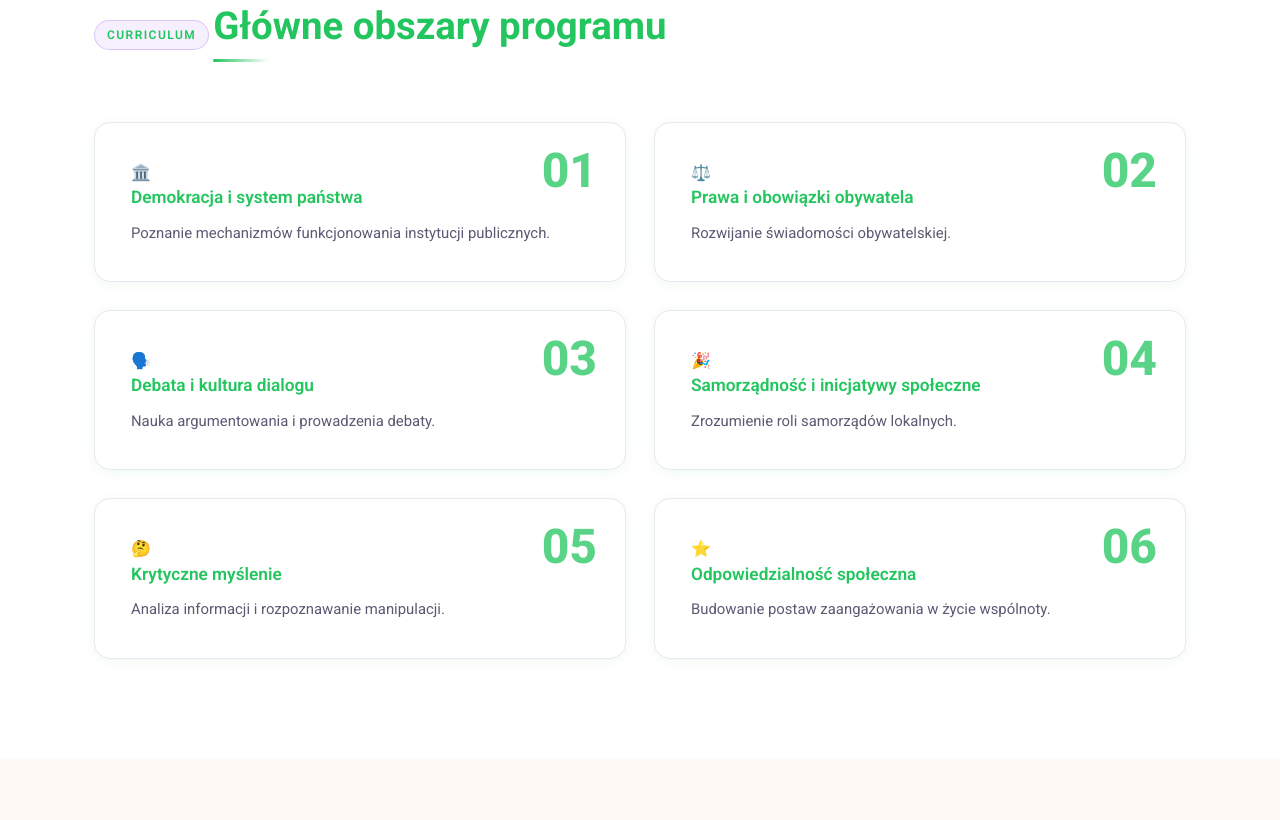
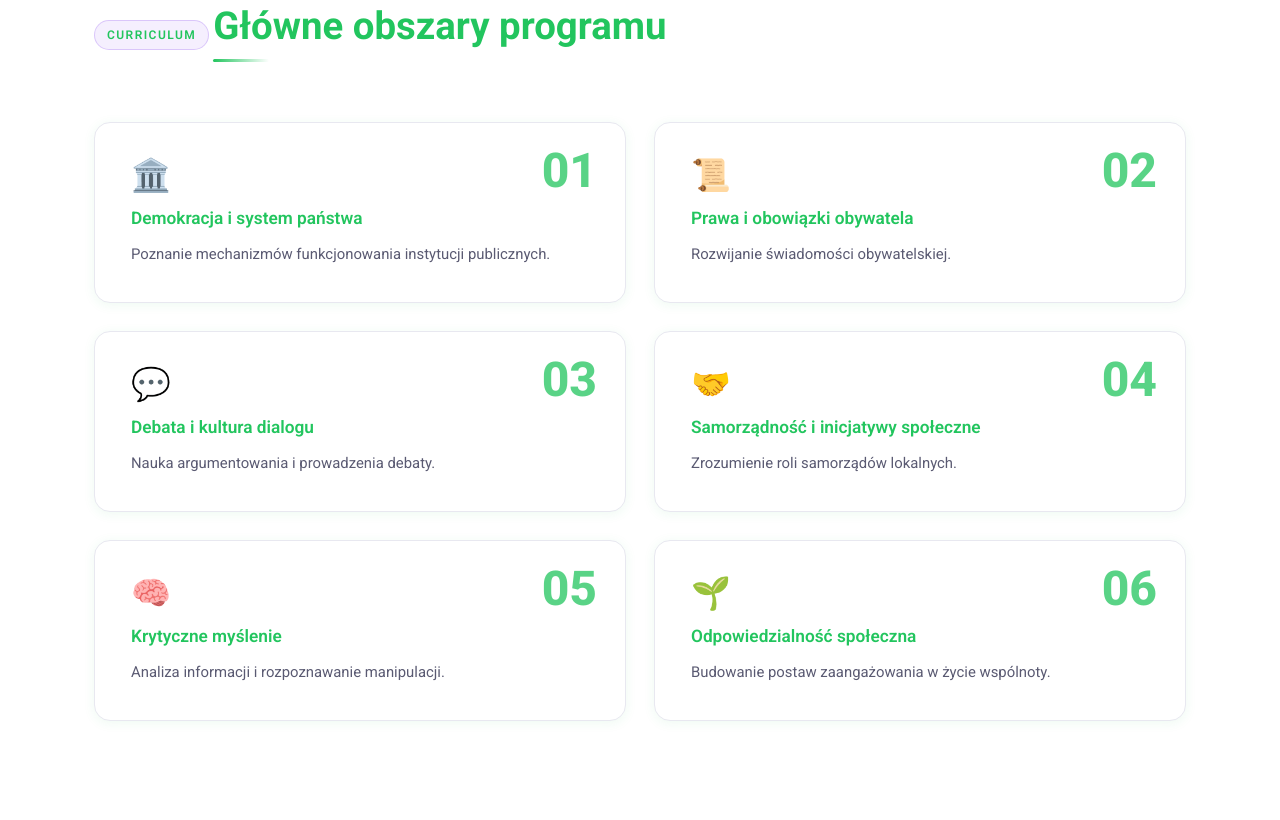
Before and after one commit to ex1tttt/LAB-Civil, a plain HTML site: page index.html in a window 1280 px wide. Shown: the part 2120-2940 px from the top of the page. Drawn offline with Linux system fonts and the light colour scheme.

Commit message:
Rekonstrukcja ikon i informacji o adresach e-mail, zaczynając od futra.

```diff
--- a/index.html
+++ b/index.html
@@ -103,7 +103,7 @@
 
         <div class="area-card">
           <div class="area-number">01</div>
-          <div class=\"area-icon\">🏛️</div>
+            <div class="area-icon">🏛️</div>
           <h3>Demokracja i system państwa</h3>
           <p>
             Poznanie mechanizmów funkcjonowania instytucji
@@ -113,7 +113,7 @@ publicznych.
 
         <div class="area-card">
           <div class="area-number">02</div>
-          <div class=\"area-icon\">⚖️</div>
+            <div class="area-icon">📜</div>
           <h3>Prawa i obowiązki obywatela</h3>
           <p>
             Rozwijanie świadomości obywatelskiej.
@@ -122,7 +122,7 @@ publicznych.
 
         <div class="area-card">
           <div class="area-number">03</div>
-          <div class=\"area-icon\">🗣️</div>
+            <div class="area-icon">💬</div>
           <h3>Debata i kultura dialogu</h3>
           <p>
             Nauka argumentowania i prowadzenia debaty.
@@ -131,7 +131,7 @@ publicznych.
 
         <div class="area-card">
           <div class="area-number">04</div>
-          <div class=\"area-icon\">🎉</div>
+            <div class="area-icon">🤝</div>
           <h3>Samorządność i inicjatywy społeczne</h3>
           <p>
             Zrozumienie roli samorządów lokalnych.
@@ -140,7 +140,7 @@ publicznych.
 
         <div class="area-card">
           <div class="area-number">05</div>
-          <div class=\"area-icon\">🤔</div>
+            <div class="area-icon">🧠</div>
           <h3>Krytyczne myślenie</h3>
           <p>
             Analiza informacji i rozpoznawanie manipulacji.
@@ -149,7 +149,7 @@ publicznych.
 
         <div class="area-card">
           <div class="area-number">06</div>
-          <div class=\"area-icon\">⭐</div>
+            <div class="area-icon">🌱</div>
           <h3>Odpowiedzialność społeczna</h3>
           <p>
             Budowanie postaw zaangażowania w życie wspólnoty.
@@ -289,7 +289,7 @@ publicznych.
         <div class="footer-firm-col">
           <h4 class="footer-firm-title">Dane firmy</h4>
           <p>LABcivil – Kompetencje obywatelskie i udział społeczny Sp.j.</p>
-          <p>18-400 Łomża, ul. Księcia Janusza 1 lokal 33</p>
+          <p>53-609 Wrocław, ul. Fabryczna 16</p>
           <p class="footer-firm-nip">NIP:&nbsp;PL7182135300 &nbsp;&nbsp;&nbsp;&nbsp;REGON:&nbsp;200652950</p>
         </div>
         <div class="footer-firm-col">
@@ -301,7 +301,7 @@ publicznych.
             </li>
             <li>
               <svg xmlns="http://www.w3.org/2000/svg" width="15" height="15" viewBox="0 0 24 24" fill="none" stroke="currentColor" stroke-width="2" stroke-linecap="round" stroke-linejoin="round"><path d="M4 4h16c1.1 0 2 .9 2 2v12c0 1.1-.9 2-2 2H4c-1.1 0-2-.9-2-2V6c0-1.1.9-2 2-2z"/><polyline points="22,6 12,13 2,6"/></svg>
-              <a href="https://mail.google.com/mail/?view=cm&amp;to=zapisy@labcivil.pl" target="_blank" rel="noopener noreferrer" class="footer-email-link">zapisy@labcivil.pl</a>
+              <a href="https://mail.google.com/mail/?view=cm&amp;to=zapisy@labgeneral.pl" target="_blank" rel="noopener noreferrer" class="footer-email-link">zapisy@labgeneral.pl</a>
             </li>
             <li>
               <svg xmlns="http://www.w3.org/2000/svg" width="15" height="15" viewBox="0 0 24 24" fill="none" stroke="currentColor" stroke-width="2" stroke-linecap="round" stroke-linejoin="round"><circle cx="12" cy="12" r="10"/><polyline points="12 6 12 12 16 14"/></svg>
```
